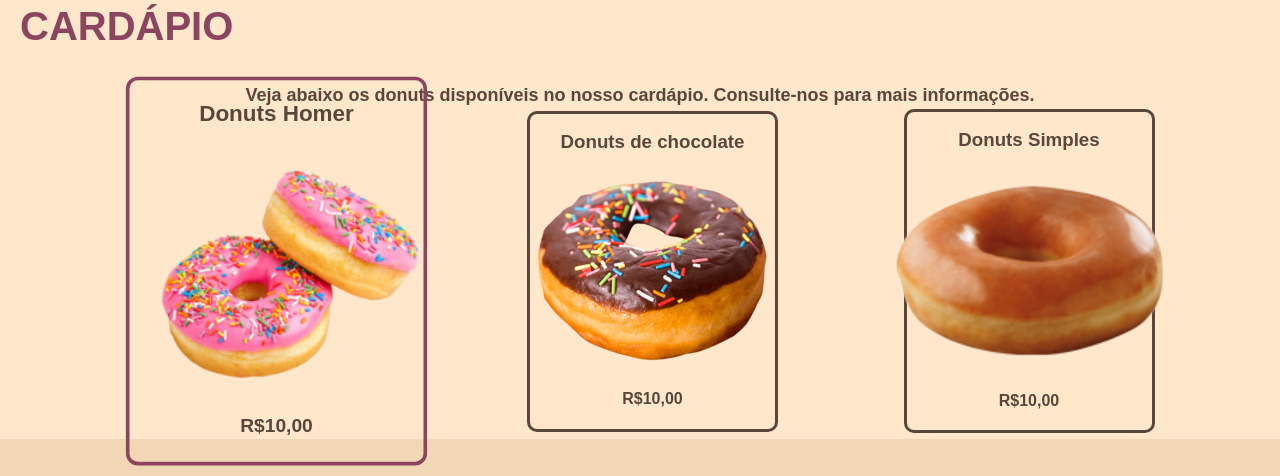
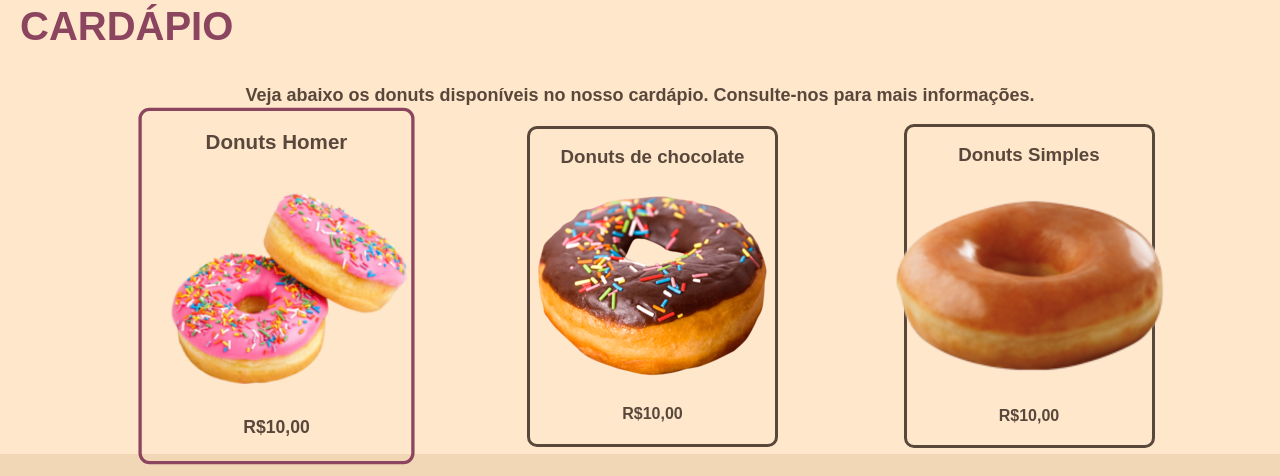
Before and after one commit to clarawox/site, a plain HTML site: page cardapio.html in a window 1280 px wide. In both pictures the pointer is over the item 276 px from the left and 406 px from the top of the page. Shown: the part 135-611 px from the top of the page. Drawn offline with Linux system fonts and the light colour scheme.

Commit message:
Atualizando css cardápio

```diff
--- a/estilo.css
+++ b/estilo.css
@@ -204,8 +204,7 @@ footer{
     display: flex;
     justify-content: space-evenly;
     align-items: center;
-
-    margin: 10px 0 40px 0;
+    margin: 30px 0 40px 0;
 }
 
 .produtos li{
@@ -221,7 +220,7 @@ footer{
 
 .produtos li:hover{
     border-color: #8C455F;
-    transform: scale(1.2);
+    transform: scale(1.1);
 }
 
 .produtos ul {
```
Also changed, not shown: cardapio.html (+0 -1 lines).
